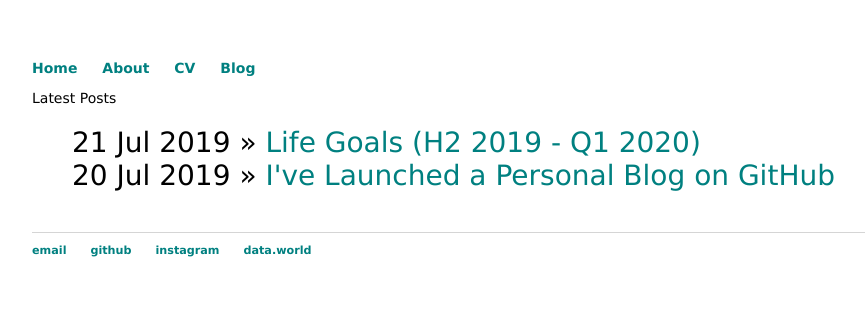
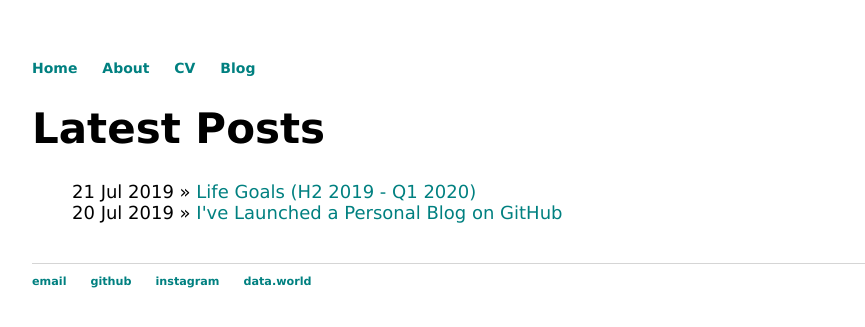
Before and after one commit to Acaran02/Acaran02.github.io, a Jekyll site: the page built from blog/index.html, in a window 1280 px wide. Shown: the top 327 px of the page, without its empty margins (160-1025 px from the left). Built offline with Jekyll 4.4.1, drawn with Linux system fonts in a browser that asks for light colours.

Commit message:
Update index.html

```diff
--- a/blog/index.html
+++ b/blog/index.html
@@ -2,10 +2,10 @@
 layout: default
 title: Latest Posts
 ---
-	{{ page.title }}
+	<h1>{{ page.title }}</h1>
 	<ul class="posts">
 
 	  {% for post in site.posts %}
-	    <li><span>{{ post.date | date_to_string }}</span> » <a href="{{ post.url }}" title="{{ post.title }}">{{ post.title }}</a></li>
+	    <font size="4"><li><span>{{ post.date | date_to_string }}</span> » <a href="{{ post.url }}" title="{{ post.title }}">{{ post.title }}</a></li></font>
 	  {% endfor %}
 	</ul>
```
